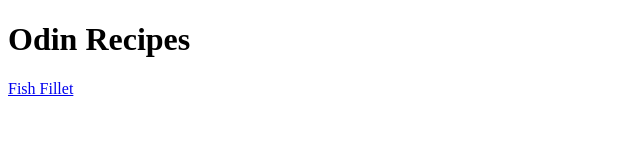
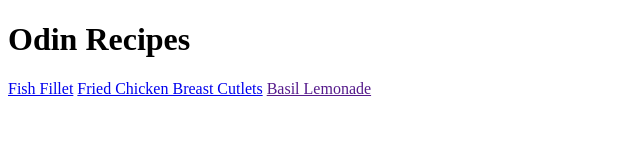
Before and after one commit to reisterwip/odin-recipes, a plain HTML site: page index.html in a window 1280 px wide. Shown: the whole page, without its empty margins (0-640 px from the left). Drawn offline with Linux system fonts and the light colour scheme.

Commit message:
Add link for recipe
Added link for chicken breast recipe for navigation

```diff
--- a/index.html
+++ b/index.html
@@ -8,5 +8,7 @@
     <body>
         <h1>Odin Recipes</h1>
         <a href="recipes/fish_fillet.html">Fish Fillet</a>
+        <a href="recipes/chicken_breast.html">Fried Chicken Breast Cutlets</a>
+        <a href="">Basil Lemonade</a>
     </body>
 </html>
```
